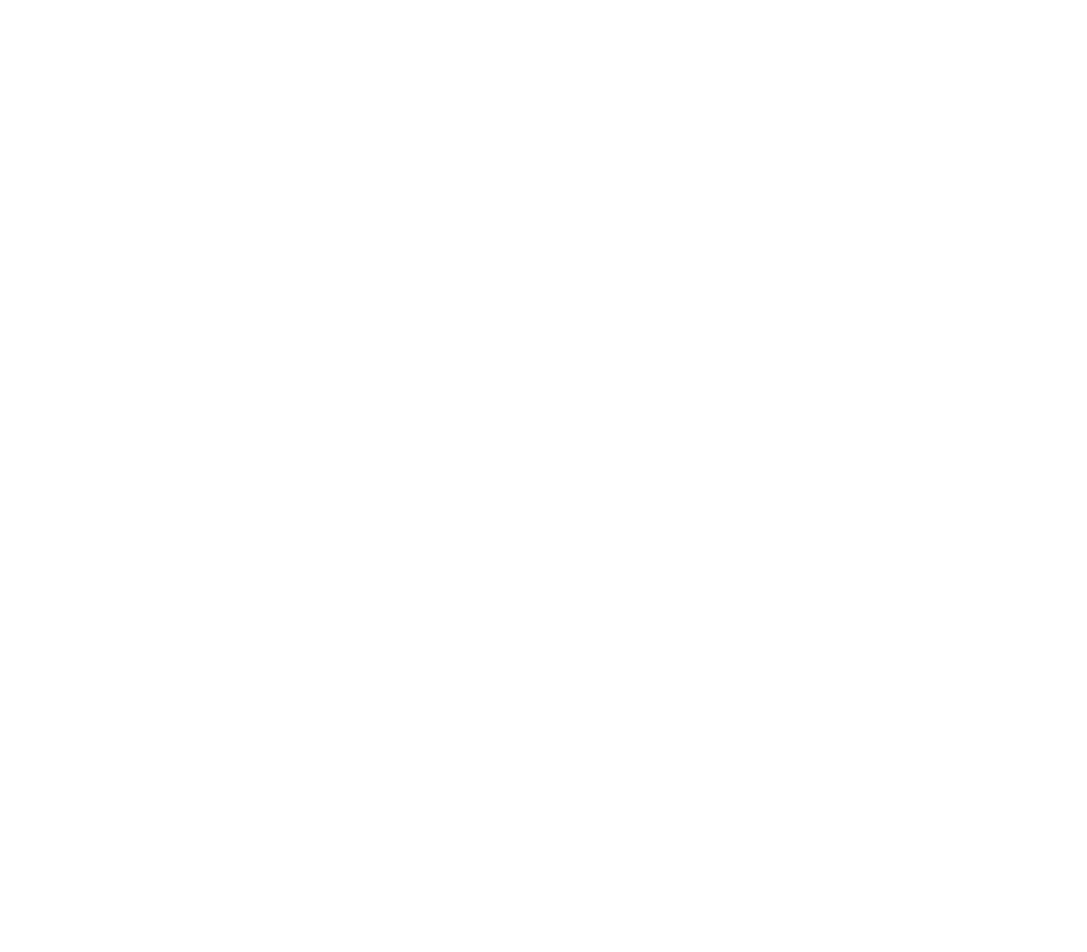
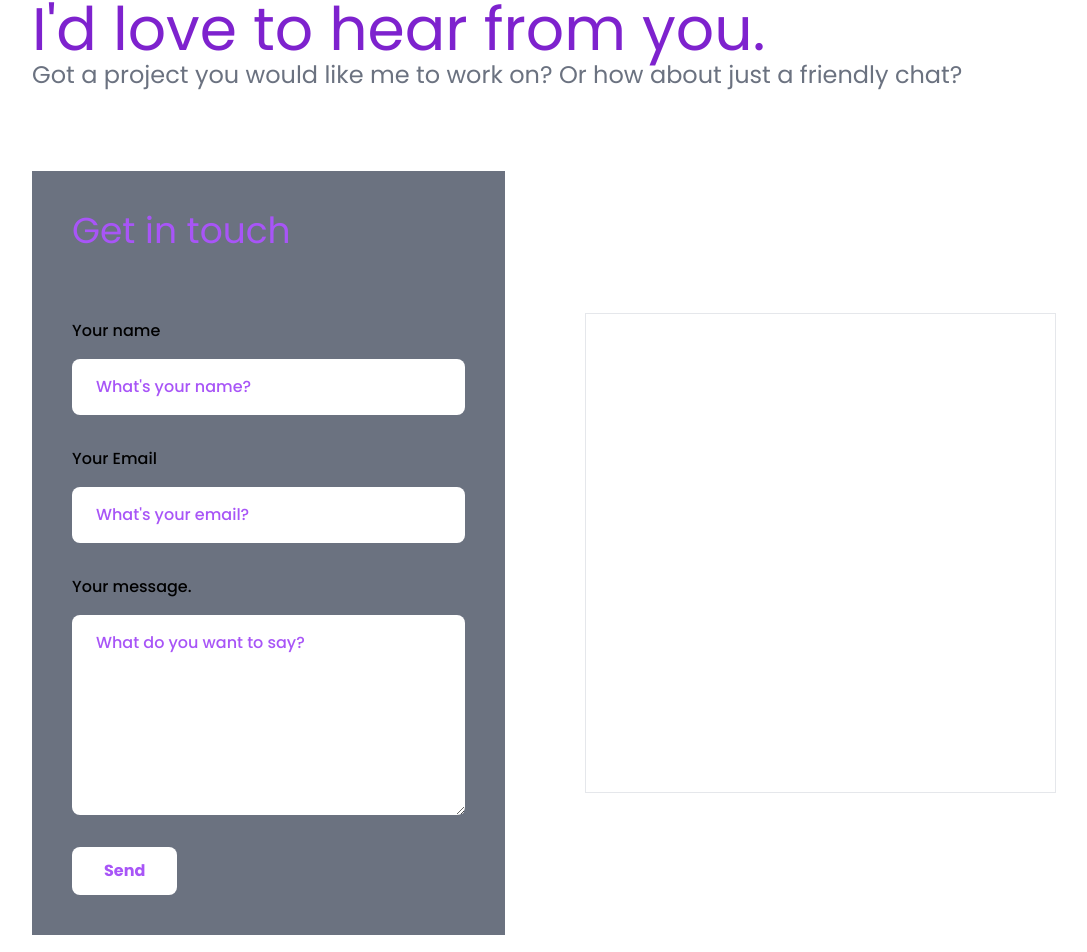
Before and after one commit to Sh-karan27/Portfolio-Assignment, a React (Vite) app: page /contact in a window 1280 px wide. Shown: the part 189-1141 px from the top of the page, without its empty margins (96-1183 px from the left). Before the commit the page ends 800 px from the top, so only its background shows below. Built offline with nearby package versions, Linux system fonts and the light colour scheme; no server answers.

Commit message:
1-4--2024

```diff
--- a/package.json
+++ b/package.json
@@ -15,6 +15,7 @@
     "@react-three/drei": "^9.102.6",
     "@react-three/fiber": "^8.16.1",
     "axios": "^1.6.8",
+    "emailjs": "^4.0.3",
     "framer-motion": "^11.0.23",
     "gsap": "^3.12.5",
     "maath": "^0.10.7",
--- a/src/Components/Contact.jsx
+++ b/src/Components/Contact.jsx
@@ -1,7 +1,98 @@
-import React from 'react';
+import React, { useRef, useState } from 'react';
 
 const Contact = () => {
-  return <div>Contact</div>;
+  const [form, setForm] = useState({
+    name: '',
+    email: '',
+    message: '',
+  });
+
+  const handleChange = (e) => {
+    const { target } = e;
+    const { name, value } = target;
+
+    setForm({
+      ...form,
+      [name]: value,
+    });
+  };
+  const handleSubmit = (e) => {
+    e.preventDefault();
+
+    alert('I  will get back to you ASAP');
+    setForm({
+      name: '',
+      email: '',
+      message: '',
+    });
+  };
+
+  return (
+    <section className='w-full h-full flex items-center justify-center'>
+      <div className='m-20  max-w-screen-lg mx-auto h-full flex  flex-col items-center justify-center gap-20'>
+        <div className='flex items-start flex-col w-full'>
+          <h1 className=' text-6xl text-purple-700'>
+            I'd love to hear from you.
+          </h1>
+          <p className='text-2xl text-gray-500'>
+            Got a project you would like me to work on? Or how about just a
+            friendly chat?
+          </p>
+        </div>
+        <div className='flex items-center justify-center gap-20 w-full'>
+          <div className='w-[30rem] h-full flex flex-col items-start gap-5 overflow-hidden bg-gray-500 px-10 py-10'>
+            <h1 className='text-4xl text-purple-500'>Get in touch</h1>
+            <form
+              onSubmit={handleSubmit}
+              action='https://formspree.io/f/mzbnjkyj'
+              method='POST'
+              className='mt-12 flex flex-col gap-8 w-full'>
+              <label className='flex flex-col'>
+                <span className=' font-medium mb-4'>Your name</span>
+                <input
+                  className=' font-medium border-none py-4 px-6 placeholder:text-purple-500 rounded-lg outline-none'
+                  type='text'
+                  name='name'
+                  onChange={handleChange}
+                  value={form.name}
+                  placeholder="What's your name?"
+                />
+              </label>
+              <label className='flex flex-col'>
+                <span className=' font-medium mb-4'>Your Email</span>
+                <input
+                  onChange={handleChange}
+                  className=' font-medium border-none py-4 px-6 placeholder:text-purple-500 rounded-lg outline-none'
+                  type='email'
+                  name='email'
+                  value={form.email}
+                  placeholder="What's your email?"
+                />
+              </label>
+              <label className='flex flex-col'>
+                <span className=' font-medium mb-4'>Your message.</span>
+                <textarea
+                  value={form.message}
+                  onChange={handleChange}
+                  rows='7'
+                  className=' font-medium border-none py-4 px-6 placeholder:text-purple-500 rounded-lg outline-none'
+                  name='message'
+                  placeholder='What do you want to say?'
+                />
+              </label>
+              <button
+                value='Send'
+                type='submit'
+                className=' outline-none w-fit py-3 px-8 font-bold  bg-white rounded-lg text-purple-500'>
+                Send
+              </button>
+            </form>
+          </div>
+          <div className='w-[30rem] h-[30rem] border'></div>
+        </div>
+      </div>
+    </section>
+  );
 };
 
 export default Contact;
```
Also changed, not shown: src/index.css (line endings or trailing spaces), 1 other file (tests, documents, lock files or other folders).
